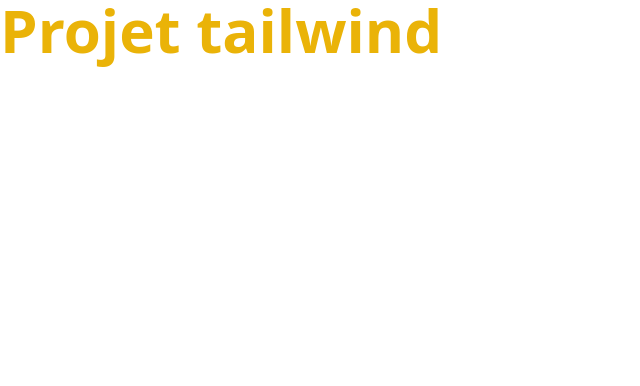
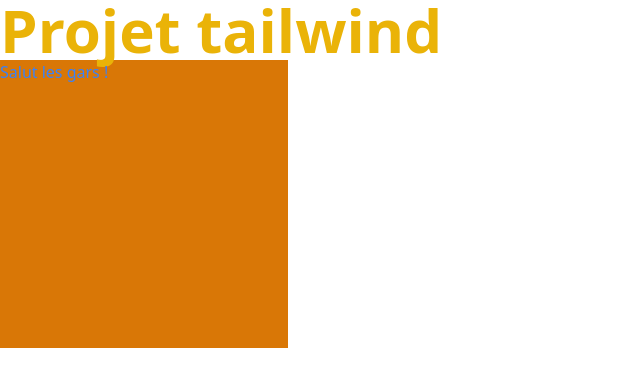
Before and after one commit to flamy39/tailwind-intro-parcel, a website built with Parcel: page src/index.html in a window 1280 px wide. Shown: the whole page, without its empty margins (0-640 px from the left). Built offline with nearby package versions, Linux system fonts and the light colour scheme.

Commit message:
configuration

```diff
--- a/src/index.html
+++ b/src/index.html
@@ -12,5 +12,8 @@
 <h1 class="text-6xl font-bold text-yellow-500">
     Projet tailwind
 </h1>
+<div class="w-72 h-72 bg-amber-600">
+    <p class="text-blue-500">Salut les gars !</p>
+</div>
 </body>
 </html>
```
Also changed, not shown: package.json (+5 -3 lines), src/output.css.
